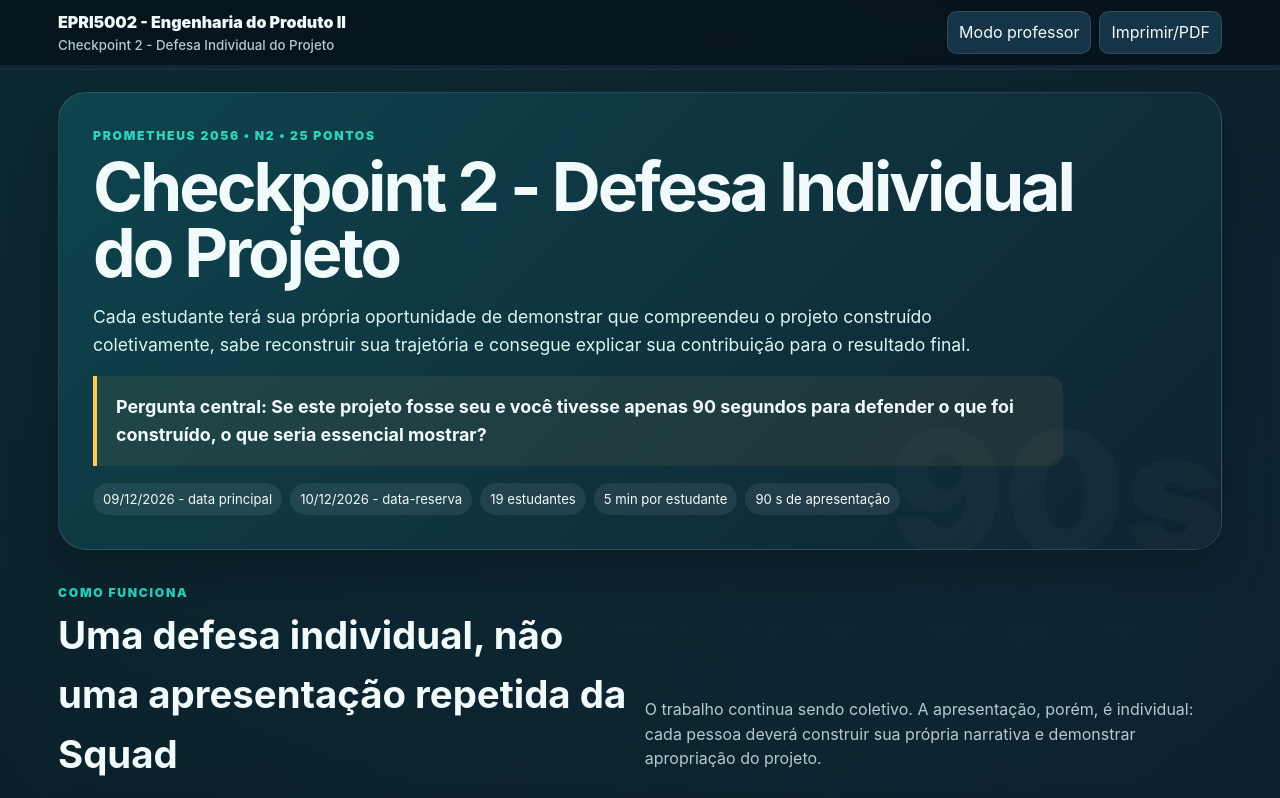
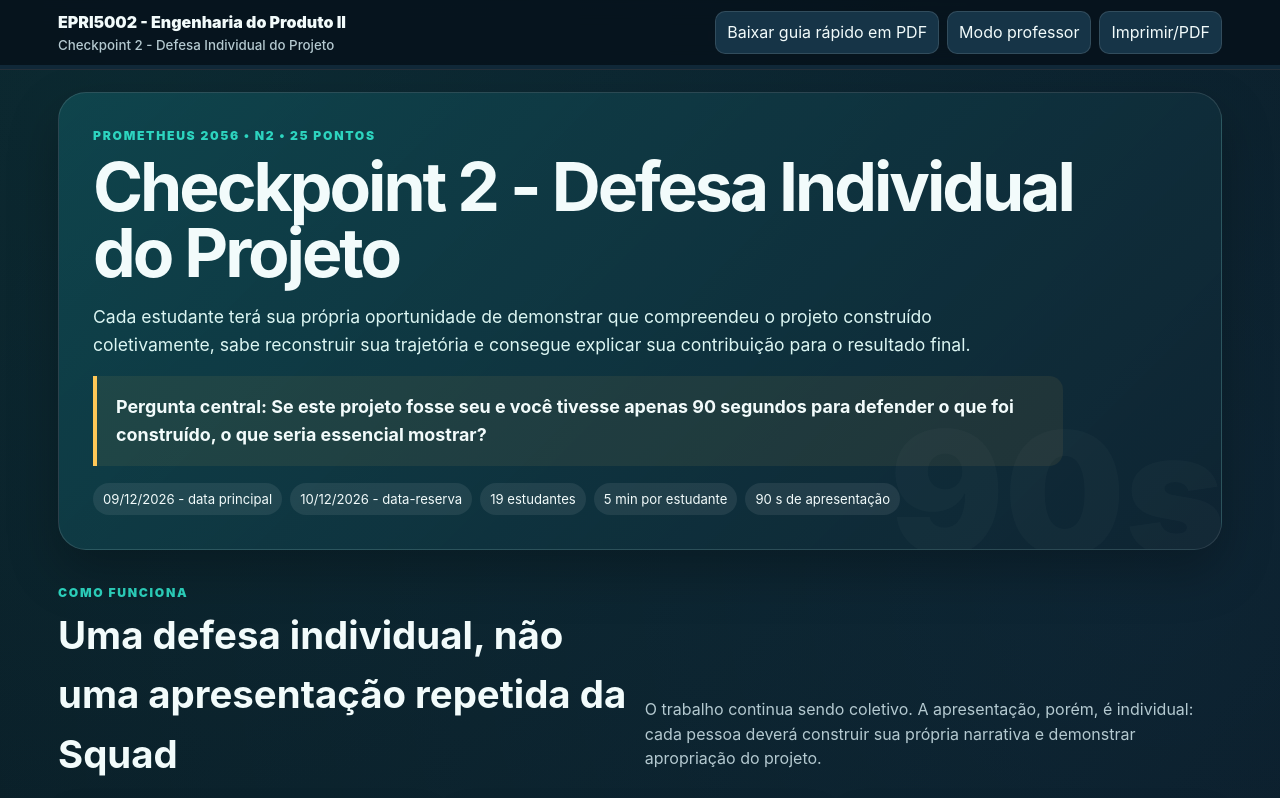
Before and after one commit to fredericocesar/prometheus-2056-epri5002, a plain HTML site: page checkpoint-2/index.html in a window 1280 px wide. Shown: the top 798 px of the page. Drawn offline with Linux system fonts and the light colour scheme.

Commit message:
Adiciona botão de download do guia rápido em PDF

```diff
--- a/checkpoint-2/index.html
+++ b/checkpoint-2/index.html
@@ -60,7 +60,7 @@ main{max-width:1200px;margin:auto;padding:22px 18px 70px}
 <header class="top">
   <div class="topin">
     <div class="brand">EPRI5002 - Engenharia do Produto II<small>Checkpoint 2 - Defesa Individual do Projeto</small></div>
-    <div class="actions no-print"><button id="teacherBtn">Modo professor</button><button onclick="window.print()">Imprimir/PDF</button></div>
+    <div class="actions no-print"><a href="Guia_Rapido_Checkpoint_2_Engenharia_Produto_II.pdf" download style="text-decoration:none"><button type="button">Baixar guia rápido em PDF</button></a><button id="teacherBtn">Modo professor</button><button onclick="window.print()">Imprimir/PDF</button></div>
   </div>
   <div class="progress"><div id="prog"></div></div>
 </header>
```
